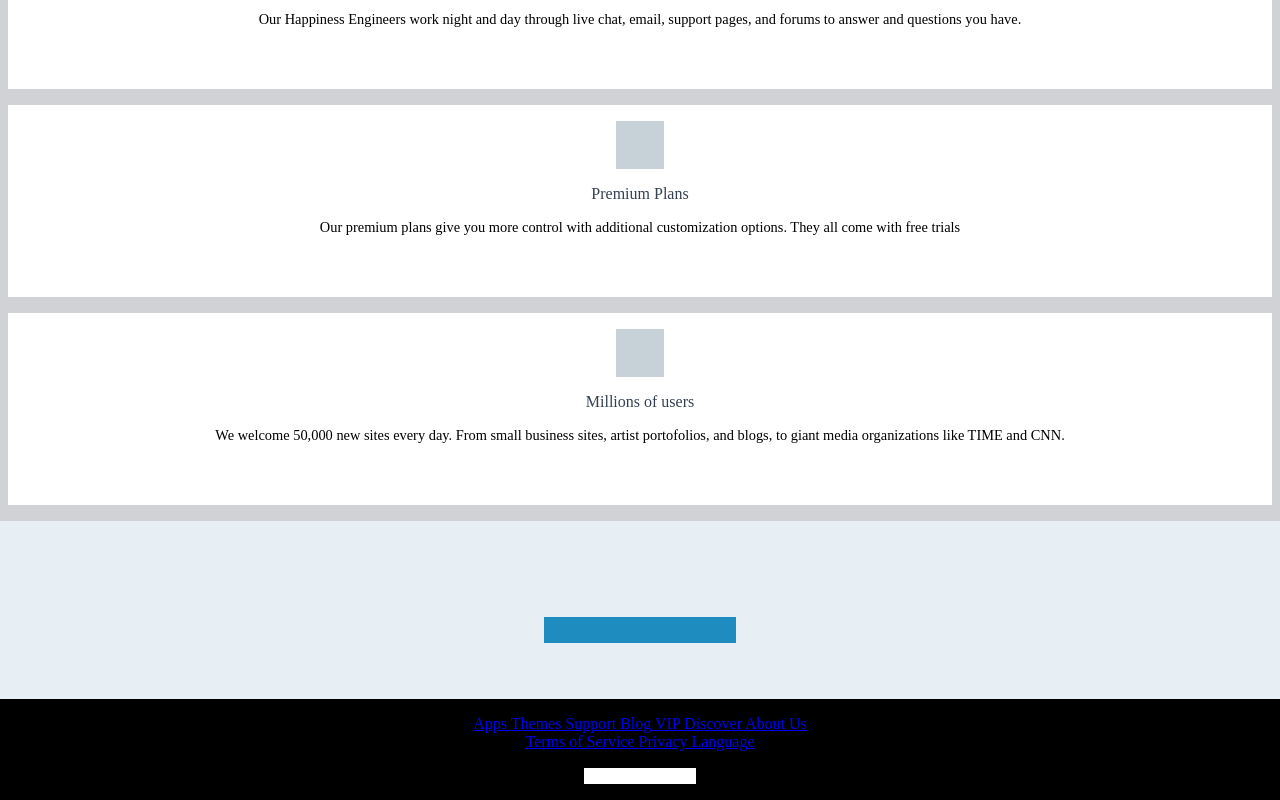
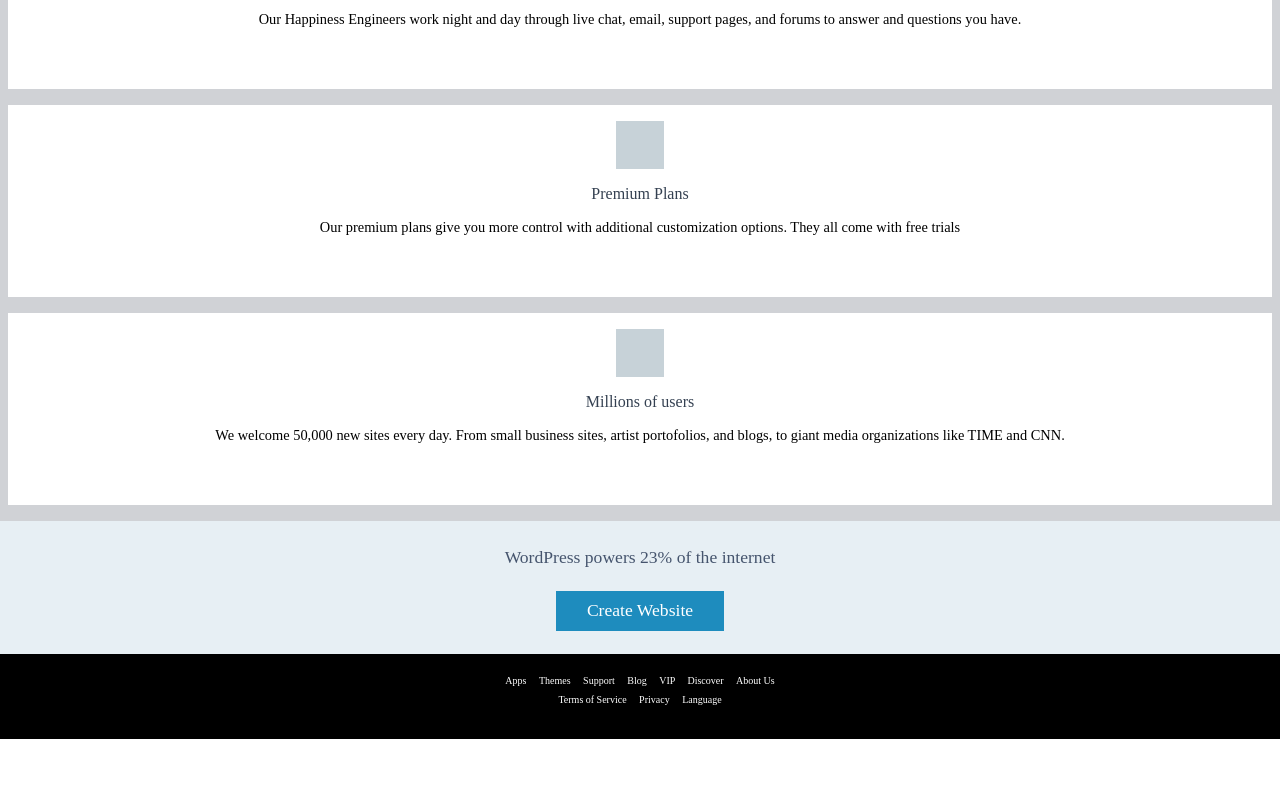
Before and after one commit to zamariac/mobile-layout-02, a plain HTML site: page index.html in a window 1280 px wide. Shown: the part 1730-2530 px from the top of the page. After the commit the page ends 2469 px from the top, so only its background shows below. Drawn offline with nearby package versions, Linux system fonts and the light colour scheme.

Commit message:
stage3 complete

```diff
--- a/index.html
+++ b/index.html
@@ -80,8 +80,8 @@
 				</div>
 			</section>
 		</div>
-		<div class="babyBlue" id="babyBlueTwo">
-			<div class="firstBox" id="firstBoxTwo"></div>
+		<div class="babyBlue" id="babyBlueTwo"> WordPress powers 23% of the internet
+			<div class="firstBox" id="firstBoxTwo"> Create Website </div>
 		</div>
 		<footer>
 			<a href="bottomText"> Apps </a>
--- a/main.css
+++ b/main.css
@@ -65,8 +65,7 @@ main{
 }
  .firstBox{
  	background-color: #1E8CBE;
- 	/*height: 2em;*/
- 	width: 10em;
+ 	width: 9em;
  	border: black solid .5em;
  	margin: 0 auto;
  	text-align: center;
@@ -183,12 +182,16 @@ main{
  }
 
  #babyBlueTwo{
- 	padding-top: 5em;
- 	height: 3em;
+ 	font-size: 1.1em;
+ 	color: #45546D;
+ 	text-align: center;
+
  }
 
  #firstBoxTwo{
  	border: 0;
+ 	margin-top: 1em;
+ 	padding: .3em;
 
  }
 
@@ -200,21 +203,22 @@ main{
 
  }
 
-.bottomText{
+a{
  	color:white;
  	font-size: 10px;
  	text-align: center;
- 	list-style: none;
- }
- 	li{
- 		display: inline-block;
+ 	color: white;
+ 	margin-left: .5em;
+ 	margin-right: .5em;
+ 	text-decoration: none;
 
  }
 
+
  .footerWhite{
  	height: 1em;
- 	background-color: white;
- 	width: 7em;
+ 	background-color: black;
+ 	/*width: 7em;
  	margin: auto;
- 	margin-top: 1em;
+ 	margin-top: 1em;*/
  }
```
